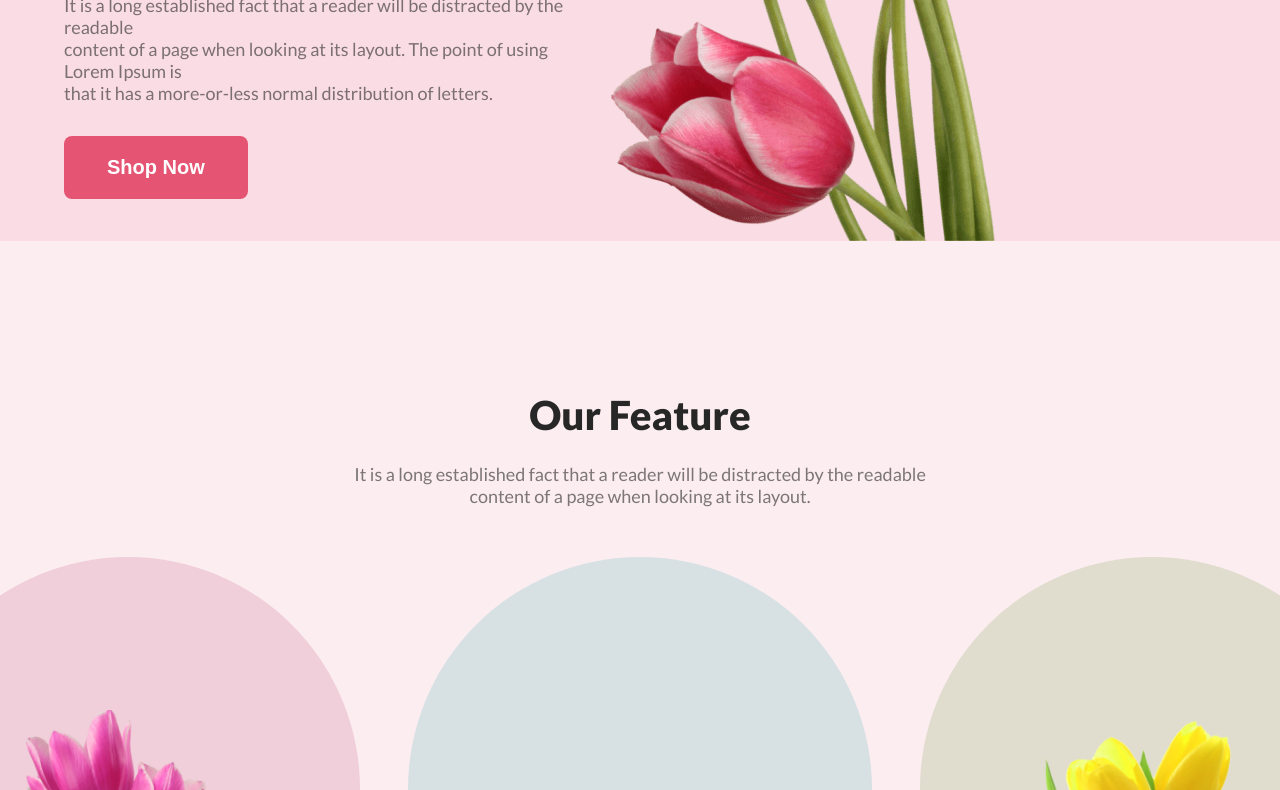
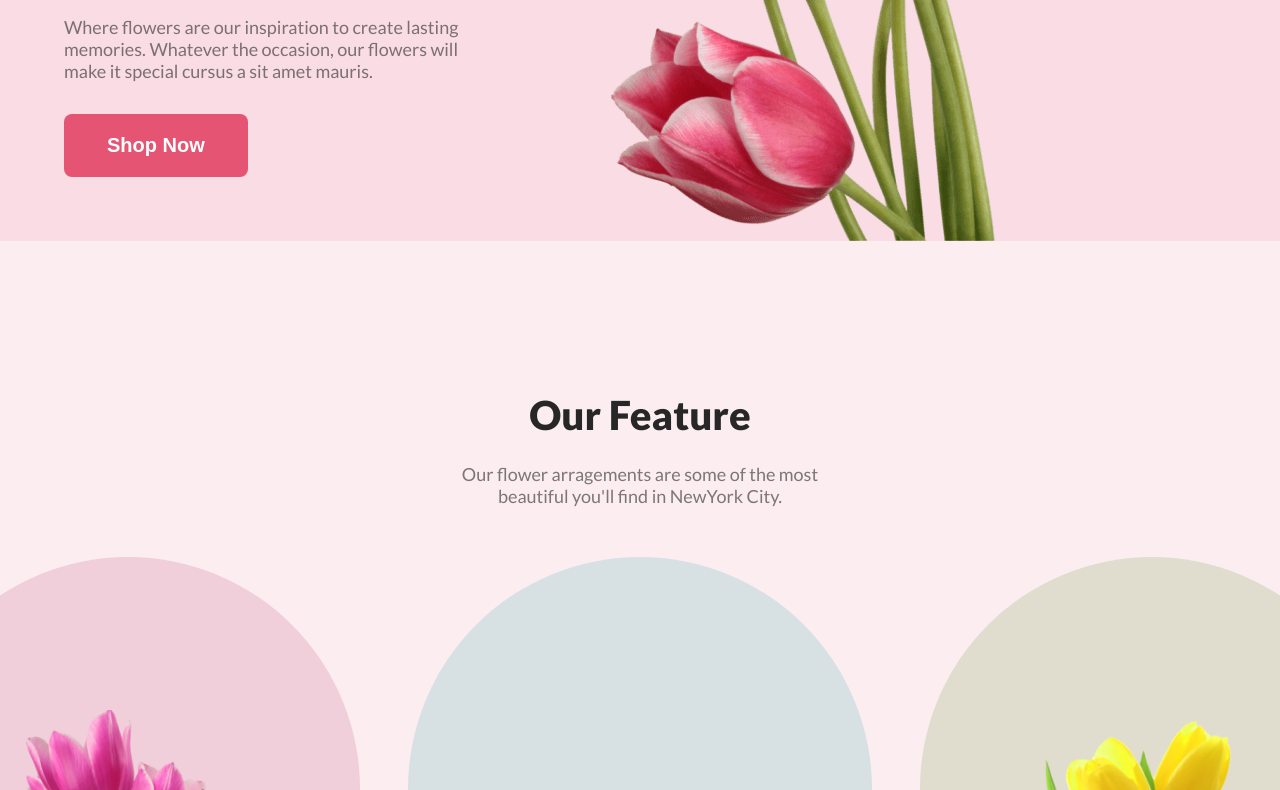
Before and after one commit to Ferdousnayeem/assignment-01-flower-shop, a plain HTML site: page index.html in a window 1280 px wide. Shown: the part 585-1375 px from the top of the page. Drawn offline with Linux system fonts and the light colour scheme.

Commit message:
subtitles changed

```diff
--- a/index.html
+++ b/index.html
@@ -17,7 +17,7 @@
         <div class="header-text">
             <div class="header-title">
                 <h2 class="title">Let's make <br> beautiful flowers <br> a part of your life.</h2>
-                <p class="sub-title">It is a long established fact that a reader will be distracted by the readable <br> content of a page when looking at its layout. The point of using Lorem Ipsum is <br> that it has a more-or-less normal distribution of letters.</p>
+                <p class="sub-title">Where flowers are our inspiration to create lasting<br> memories. Whatever the occasion, our flowers will<br> make it special cursus a sit amet mauris.</p>
                 <button class="shop-now-btn">Shop Now</button>
             </div>
             <div class="header-img">
@@ -36,7 +36,7 @@
 
         <div class="feature-area">
             <h3>Our Feature</h3>
-            <p>It is a long established fact that a reader will be distracted by the readable <br> content of a page when looking at its layout.</p>
+            <p>Our flower arragements are some of the most <br> beautiful you'll find in NewYork City.</p>
         </div>
 
         <div class="flower-category">
@@ -92,7 +92,7 @@
         <div class="offer-area">
             <div class="hot-deal">
                 <h3>Hot Deal ! Sale Up To 25% <span class="colored-text">Off</span></h3>
-                <p>It is a long established fact that a reader will be distracted by the readable <br> content of a page when looking at its layout.</p>
+                <p>Perfect for showing someone <br> How much you care...</p>
                 <button class="shop-now-btn">Shop Now</button>
             </div>
             <div class="hot-deal-img">
@@ -105,7 +105,7 @@
         <!-- instagram area -->
         <div class="instagram-area">
             <h3 class="title-text">Instagram</h3>
-            <p>It is a long established fact that a reader will be distracted by the readable <br> content of a page when looking at its layout.</p>
+            <p>Same day flower delivery in Manhatton & Brooklyn<br> When ordered before 3:00 PM.</p>
             <div class="instagram-img">
                 <img src="./Flower Asset/Flower 01.png" alt="" class="img-for-instagram">
                 <img src="./Flower Asset/Rectangle 4.png" alt="" class="img-for-instagram">
@@ -133,7 +133,7 @@
     <!-- footer area -->
     <footer>
         <h3 class="footer-title"><span class="colored-text">Flower</span>Shop</h3>
-        <p>It is a long established fact that a reader will be distracted by the readable <br> content of a page when looking at its layout.</p>
+        <p>Give the gift of hand selected flowers that look <br> even better in person.</p>
         <small class="copyright">&copy; <script>document.write(new Date().getFullYear()) </script> FlowerShop.com. All rights reserved.</small>
     </footer>
 
```
